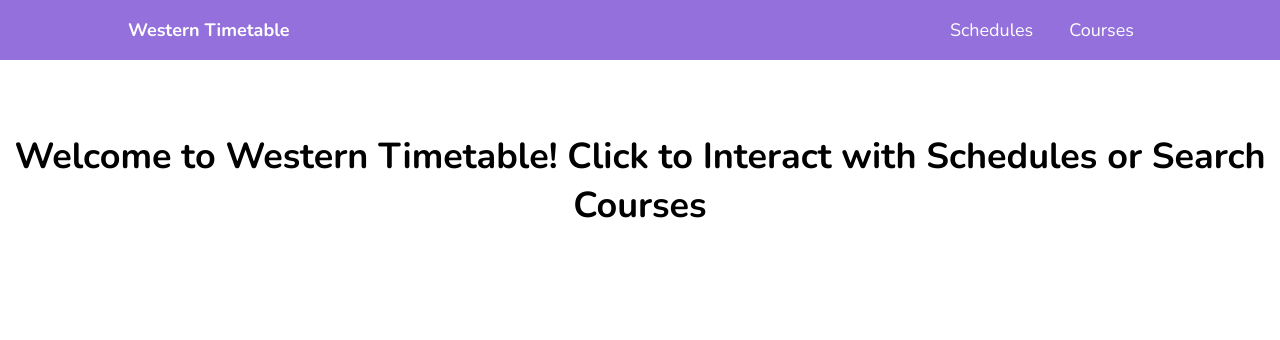
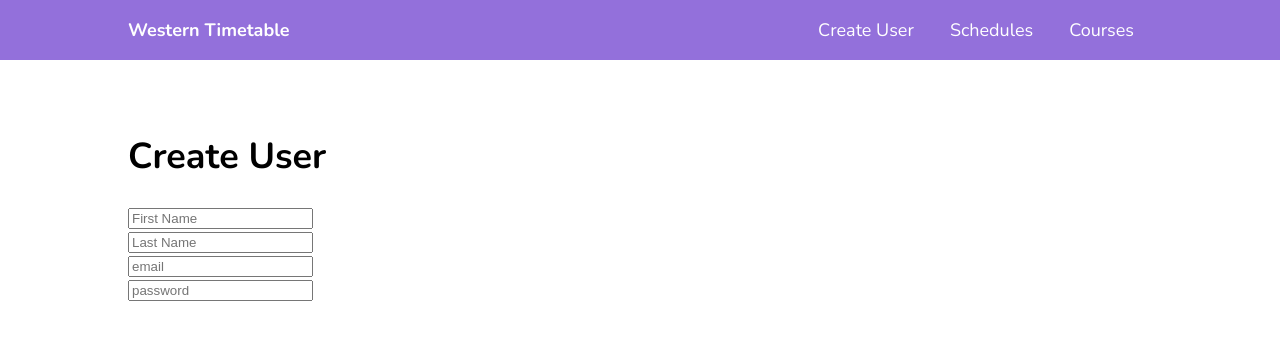
Before and after one commit to jmaslanka55/se3316-jmaslank-lab5, an Angular app in the folder angular-jmaslank-lab4/: page /Create in a window 1280 px wide. Before the commit this address led to /. Shown: the top 340 px of the page. Built offline with nearby package versions, Linux system fonts and the light colour scheme.

Commit message:
Created Account creation HTML page

```diff
--- a/angular-jmaslank-lab4/src/app/app-routing.module.ts
+++ b/angular-jmaslank-lab4/src/app/app-routing.module.ts
@@ -3,10 +3,12 @@ import {CommonModule} from '@angular/common';
 import {Routes, RouterModule} from "@angular/router";
 import {HomeComponent} from "./home/home.component";
 import {ListComponent} from "./list/list.component";
+import {CreateUserComponent} from "./create-user/create-user.component";
 
 const routes: Routes = [
   {path: 'Schedule', component: HomeComponent},
   {path: 'Course', component: ListComponent},
+  {path: 'Create', component: CreateUserComponent},
 ];
 @NgModule({
   declarations: [],
--- a/angular-jmaslank-lab4/src/app/app.component.html
+++ b/angular-jmaslank-lab4/src/app/app.component.html
@@ -3,14 +3,13 @@
     <a href = "#" class = "logo"> Western Timetable </a>
     <nav>
       <ul>
-        <li><a href = "#" routerLink="/Schedule">Schedules</a> </li>
-        <li><a href = "#" routerLink="/Course">Courses</a> </li>
+        <li ><a href = "#" routerLink="/Create">Create User</a> </li>
+        <li ><a href = "#" routerLink="/Schedule">Schedules</a> </li>
+        <li ><a href = "#" routerLink="/Course">Courses</a> </li>
       </ul>
     </nav>
   </div>
 </header>
-<h1>Welcome to Western Timetable! Click to Interact with Schedules or Search Courses</h1>
-
 <div class = "container">
   <router-outlet></router-outlet>
 </div>
--- a/angular-jmaslank-lab4/src/app/app.component.ts
+++ b/angular-jmaslank-lab4/src/app/app.component.ts
@@ -7,7 +7,7 @@ import {HttpService} from "./http.service";
   styleUrls: ['./app.component.css']
 })
 export class AppComponent {
-  title = 'angular-jmaslank-lab4';
+  title = 'angular-jmaslank-lab5';
 
   constructor(private service: HttpService) {
 
--- a/angular-jmaslank-lab4/src/app/create-user/create-user.component.html
+++ b/angular-jmaslank-lab4/src/app/create-user/create-user.component.html
@@ -1 +1,7 @@
-<p>create-user works!</p>
+<h1> Create User </h1>
+<div>
+  <input [(ngModel)]="firstName" type = "text" id = "name" placeholder = "First Name"><br>
+  <input [(ngModel)]="lastName" type = "text" id = "lastName" placeholder = "Last Name"><br>
+  <input [(ngModel)]="email" type = "email" id = "email" placeholder = "email"><br>
+  <input [(ngModel)]="password" type = "text" id = "password" placeholder = "password"><br>
+</div>
--- a/angular-jmaslank-lab4/src/app/create-user/create-user.component.ts
+++ b/angular-jmaslank-lab4/src/app/create-user/create-user.component.ts
@@ -1,4 +1,5 @@
 import { Component, OnInit } from '@angular/core';
+import {HttpService} from "../http.service";
 
 @Component({
   selector: 'app-create-user',
@@ -6,8 +7,12 @@ import { Component, OnInit } from '@angular/core';
   styleUrls: ['./create-user.component.css']
 })
 export class CreateUserComponent implements OnInit {
+firstName = "";
+lastName = "";
+email = "";
+password = "";
 
-  constructor() { }
+  constructor(private service: HttpService) { }
 
   ngOnInit(): void {
   }
--- a/angular-jmaslank-lab4/src/app/http.service.ts
+++ b/angular-jmaslank-lab4/src/app/http.service.ts
@@ -16,17 +16,17 @@ export class HttpService {
 
 
   get(address: string) {
-    address = `${this.ROOT_URL}/${address}`;
+    address = `/${address}`;
     return this.http.get(address).pipe(catchError(this.handleError));
   }
 
   post(address: string, info: object, options) {
-    address = `${this.ROOT_URL}/${address}`;
+    address = `/${address}`;
     return this.http.post(address, info,options);
   }
 
   put(address: string, info: object, options) {
-    address = `${this.ROOT_URL}/${address}`;
+    address = `/${address}`;
     return this.http.put(address, info,options);
   }
 
--- a/angular-jmaslank-lab4/src/app/list/list.component.html
+++ b/angular-jmaslank-lab4/src/app/list/list.component.html
@@ -1,3 +1,4 @@
+<h1>Course Search</h1>
 <div class="CourseSearch">
   <button (click)=clearDisplay()>Clear Display</button>
   <button (click)=getData()>All Courses</button>
```
Also changed, not shown: 1 other file (tests, documents, lock files or other folders).
